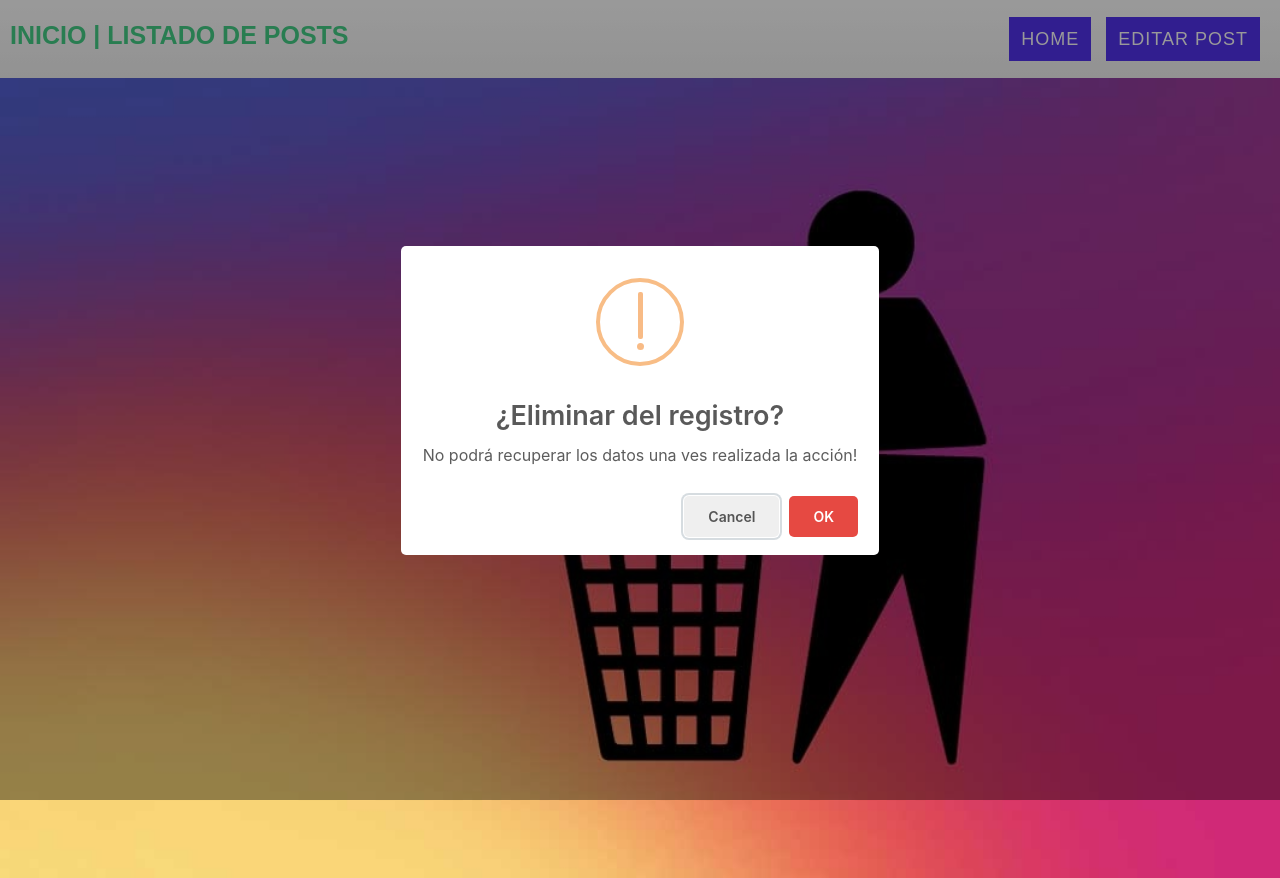
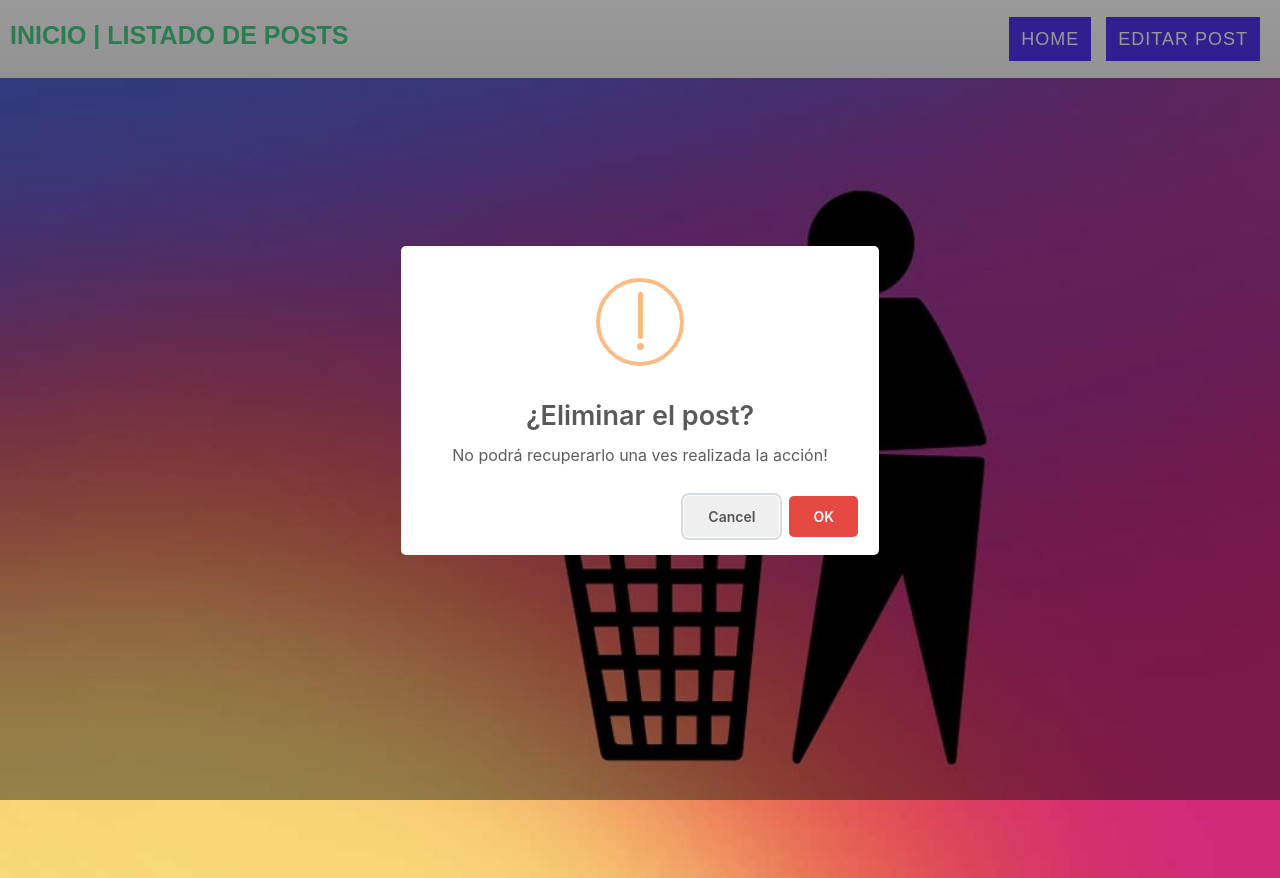
Before and after one commit to IvanEmanuelCamperchioli/WarmUpInit, a React (Create React App) app in the folder client/: page /remove/1 in a window 1280 px wide. Built offline with nearby package versions, Linux system fonts and the light colour scheme.

Commit message:
another request added in service files

```diff
--- a/client/src/components/Remove.js
+++ b/client/src/components/Remove.js
@@ -1,50 +1,42 @@
 import React, { useEffect } from 'react';
-import axios from 'axios';
 import swal from 'sweetalert';
 import image from '../images/remove.jpg'
+import remove from '../services/delete'
 import '../styles/remove.css'
 
 const Remove = props => {
 
+    useEffect(() => {
+        props.match.params.id !== undefined
+            && alertswal(props.match.params.id)
+    }, [])
+
     const alertswal = id => {
         swal({
-            title: "¿Eliminar del registro?",
-            text: "No podrá recuperar los datos una ves realizada la acción!",
+            title: "¿Eliminar el post?",
+            text: "No podrá recuperarlo una ves realizada la acción!",
             icon: "warning",
             buttons: true,
             dangerMode: true
         })
             .then((willDelete) => {
                 if (willDelete) {
-                    remove(id)
-                    swal("Los datos fueron eliminados correctamente", {
+                    remove(id, props)
+                    swal("El post fue eliminado correctamente", {
                         icon: "success",
                     });
 
                 } else {
-                    swal("Sus datos fueron conservados");
+                    swal("El post fue conservado");
                 };
                 props.history.push("/")
             });
     }
 
-    const remove = async id => {
-        const idToRemove = id
-        const response = await axios.delete(`https://jsonplaceholder.typicode.com/posts/${idToRemove}`)
-        props.history.push("/")
-    }
-
-    useEffect(() => {
-        props.match.params.id !== undefined
-        && alertswal(props.match.params.id)
-    }, [])
-
-    console.log(props.match.params.id)
-
     return (
         <div className="remove-img" style={{ backgroundImage: `url(${image})` }}>
         </div>
-     );
+    );
 }
 
 export default Remove;
--- a/client/src/pages/Details.js
+++ b/client/src/pages/Details.js
@@ -1,6 +1,4 @@
-import axios from 'axios';
 import React, { useEffect, useState } from 'react';
-import swal from 'sweetalert';
 import CardDetails from '../components/CardDetails';
 import image from '../images/post-image.png'
 import { Tooltip } from 'reactstrap';
--- /dev/null
+++ b/client/src/services/delete.js
@@ -0,0 +1,10 @@
+import route from '../assets/routes';
+import axios from 'axios';
+
+const remove = async (id, props) => {
+    const idToRemove = id
+    await axios.delete(`${route}/posts/${idToRemove}`)
+    props.history.push("/")
+};
+
+export default remove;
```
Also changed, not shown: 1 other file (tests, documents, lock files or other folders).
